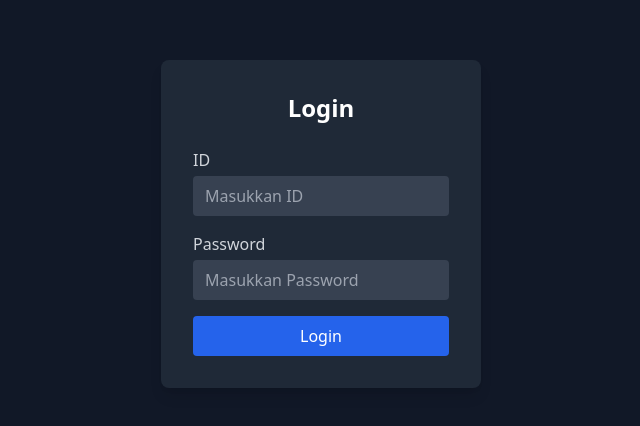
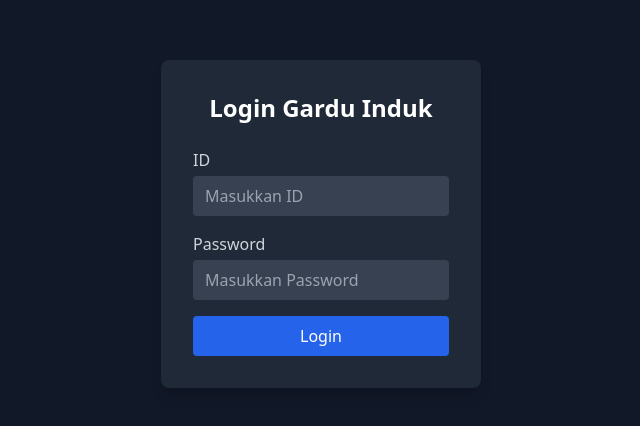
Before and after one commit to Arifimaduddin507/monitoring-gardu-induk, a plain HTML site: page login.html in a window 1280 px wide. Shown: the part 176-602 px from the top of the page, without its empty margins (319-959 px from the left). Drawn offline with nearby package versions, Linux system fonts and the light colour scheme.

Commit message:
Update login.html

```diff
--- a/login.html
+++ b/login.html
@@ -9,7 +9,7 @@
 <body class="bg-gray-900 flex items-center justify-center h-screen">
 
     <div class="bg-gray-800 p-8 rounded-lg shadow-lg w-80">
-        <h2 class="text-2xl font-bold text-white text-center mb-6">Login</h2>
+        <h2 class="text-2xl font-bold text-white text-center mb-6">Login Gardu Induk</h2>
 
         <div class="mb-4">
             <label class="block text-gray-300 mb-1">ID</label>
```
